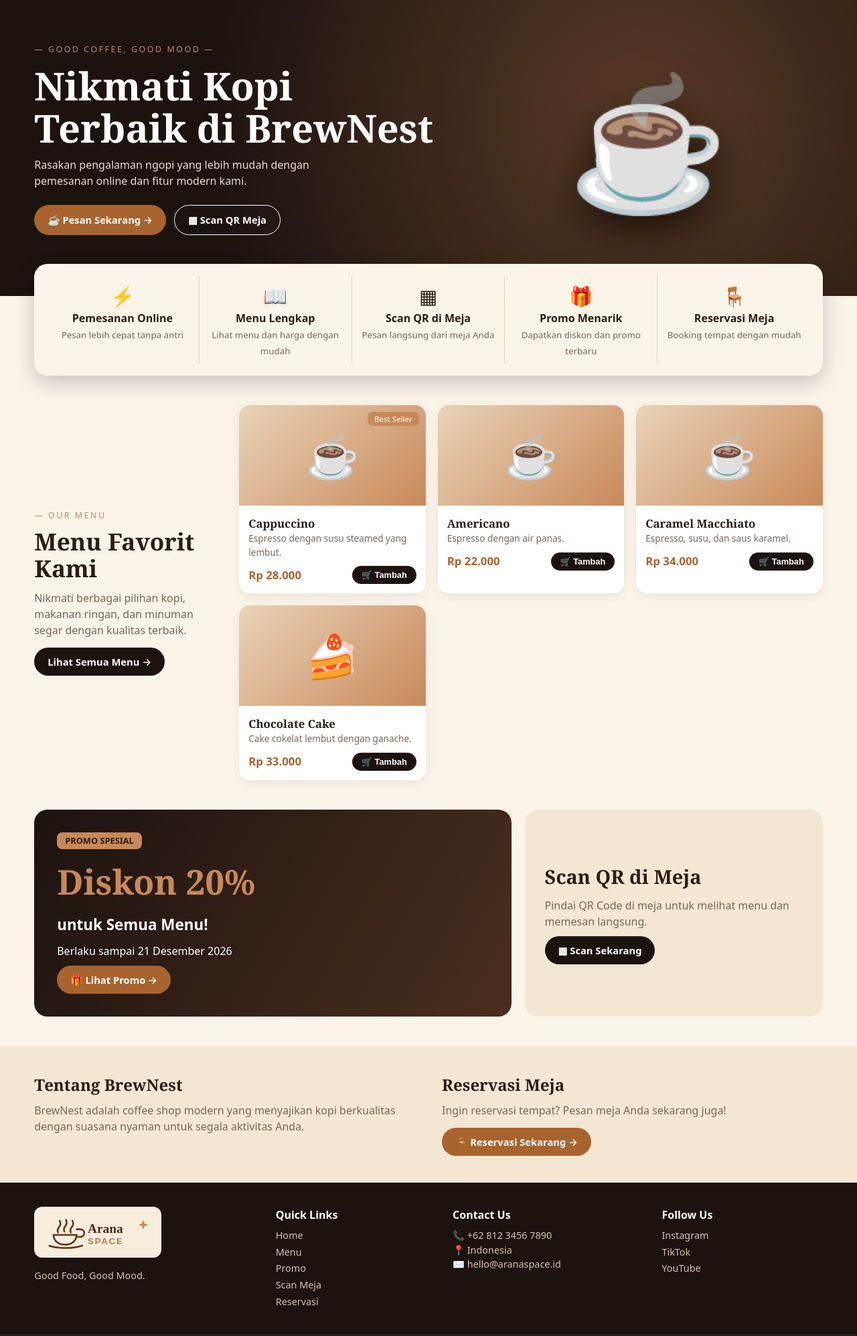
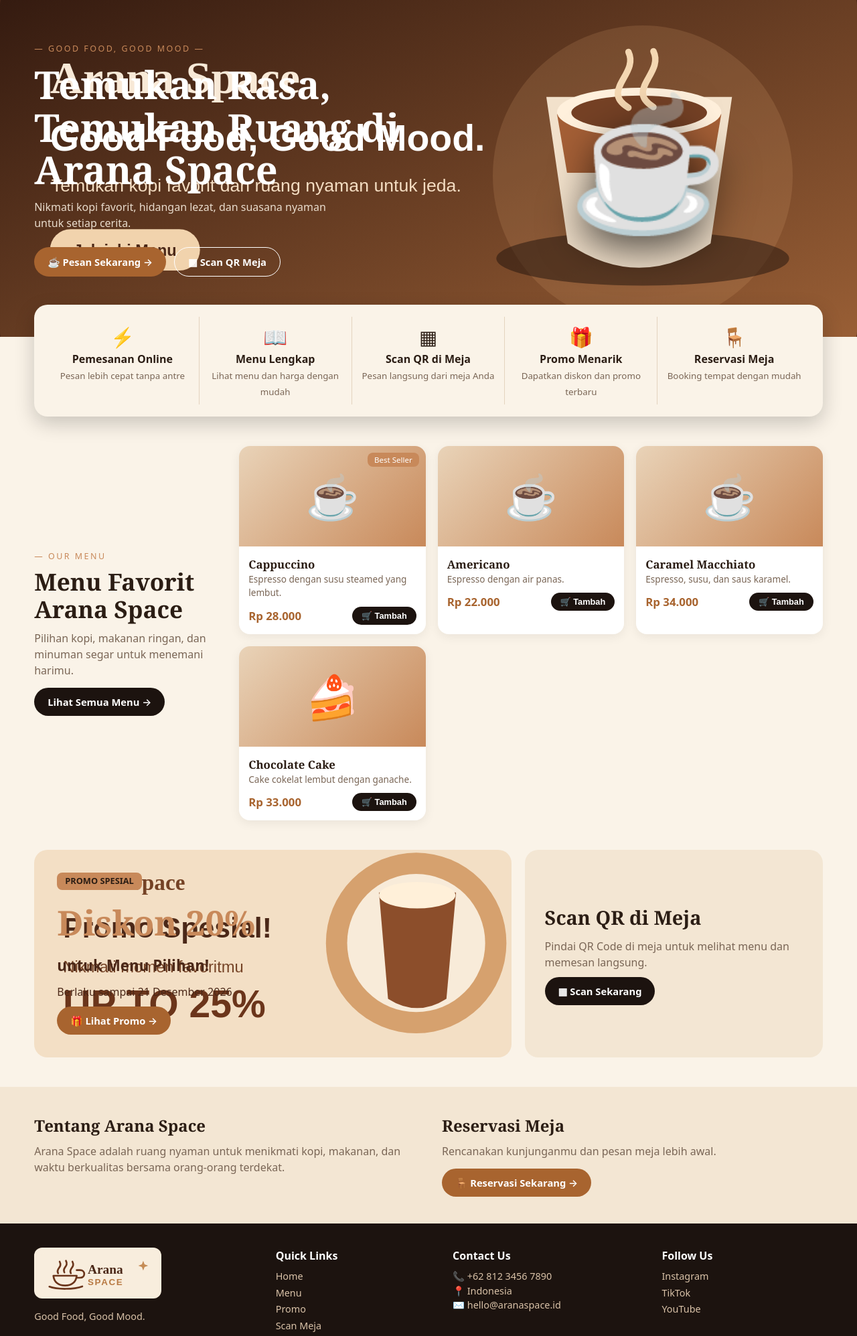
Before and after one commit to adityatrihidayat42-max/Sasprojek, a Laravel app: page / in a window 1280 px wide. Shown: the part 86-2081 px from the top of the page at 67% size. Run offline with Laravel 12, Linux system fonts and the light colour scheme; data comes from the database, SQL or seed files in the repository; some libraries are stand-ins or nearby versions.

Commit message:
Rebrand cafe website to Arana Space

```diff
--- a/resources/views/home.blade.php
+++ b/resources/views/home.blade.php
@@ -1,23 +1,23 @@
 @extends('layouts.app')
 @section('content')
-<section class="hero">
+<section class="hero" style="background:#4b2818 url('{{ asset('images/arana-space-hero.svg') }}') center/cover no-repeat">
   <div class="container hero-grid">
     <div>
-      <div class="eyebrow">— Good Coffee, Good Mood —</div>
-      <h1 class="serif">Nikmati Kopi Terbaik di BrewNest</h1>
-      <p>Rasakan pengalaman ngopi yang lebih mudah dengan pemesanan online dan fitur modern kami.</p>
+      <div class="eyebrow">— Good Food, Good Mood —</div>
+      <h1 class="serif">Temukan Rasa, Temukan Ruang di Arana Space</h1>
+      <p>Nikmati kopi favorit, hidangan lezat, dan suasana nyaman untuk setiap cerita.</p>
       <div class="hero-actions">
         <a class="btn" href="{{ route('menu') }}">☕ Pesan Sekarang →</a>
         <a class="btn outline" href="{{ route('scan') }}">▦ Scan QR Meja</a>
       </div>
     </div>
-    <div class="hero-cup">☕</div>
+    <div class="hero-cup" aria-hidden="true">☕</div>
   </div>
 </section>
 
 <div class="container">
   <div class="features">
-    <div class="feature"><span>⚡</span><b>Pemesanan Online</b><small>Pesan lebih cepat tanpa antri</small></div>
+    <div class="feature"><span>⚡</span><b>Pemesanan Online</b><small>Pesan lebih cepat tanpa antre</small></div>
     <div class="feature"><span>📖</span><b>Menu Lengkap</b><small>Lihat menu dan harga dengan mudah</small></div>
     <div class="feature"><span>▦</span><b>Scan QR di Meja</b><small>Pesan langsung dari meja Anda</small></div>
     <div class="feature"><span>🎁</span><b>Promo Menarik</b><small>Dapatkan diskon dan promo terbaru</small></div>
@@ -29,8 +29,8 @@
   <div class="container fav">
     <div>
       <div class="eyebrow">— Our Menu</div>
-      <h2 class="serif">Menu Favorit Kami</h2>
-      <p class="muted">Nikmati berbagai pilihan kopi, makanan ringan, dan minuman segar dengan kualitas terbaik.</p>
+      <h2 class="serif">Menu Favorit Arana Space</h2>
+      <p class="muted">Pilihan kopi, makanan ringan, dan minuman segar untuk menemani harimu.</p>
       <a class="btn dark" style="margin-top:14px" href="{{ route('menu') }}">Lihat Semua Menu →</a>
     </div>
     <div class="grid">
@@ -41,11 +41,11 @@
 
 <section>
   <div class="container two">
-    <div class="promo">
+    <div class="promo" style="background:#f3dfc5 url('{{ asset('images/arana-space-promo.svg') }}') center/cover no-repeat;color:#4b2818">
       @if($promo)
         <span class="tagp">PROMO SPESIAL</span>
         <div class="big serif">{{ $promo->label() }}</div>
-        <b style="font-size:1.4rem">untuk {{ $promo->product->name ?? 'Semua Menu' }}!</b>
+        <b style="font-size:1.4rem">untuk {{ $promo->product->name ?? 'Menu Pilihan' }}!</b>
         <span>Berlaku sampai {{ $promo->ends_at->translatedFormat('d F Y') }}</span>
         <div><a class="btn" href="{{ route('promotions') }}">🎁 Lihat Promo →</a></div>
       @else
@@ -65,12 +65,12 @@
 <section id="tentang" class="about">
   <div class="container">
     <div>
-      <h2 class="serif">Tentang BrewNest</h2>
-      <p class="muted" style="margin:8px 0 14px">BrewNest adalah coffee shop modern yang menyajikan kopi berkualitas dengan suasana nyaman untuk segala aktivitas Anda.</p>
+      <h2 class="serif">Tentang Arana Space</h2>
+      <p class="muted" style="margin:8px 0 14px">Arana Space adalah ruang nyaman untuk menikmati kopi, makanan, dan waktu berkualitas bersama orang-orang terdekat.</p>
     </div>
     <div>
       <h2 class="serif">Reservasi Meja</h2>
-      <p class="muted" style="margin:8px 0 14px">Ingin reservasi tempat? Pesan meja Anda sekarang juga!</p>
+      <p class="muted" style="margin:8px 0 14px">Rencanakan kunjunganmu dan pesan meja lebih awal.</p>
       <a class="btn" href="{{ route('reservation') }}">🪑 Reservasi Sekarang →</a>
     </div>
   </div>
```
